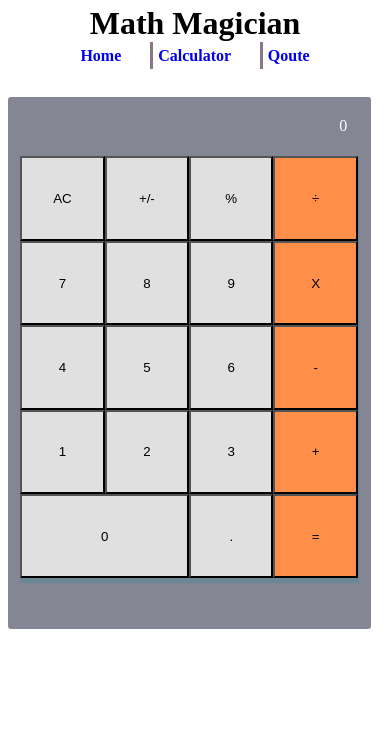
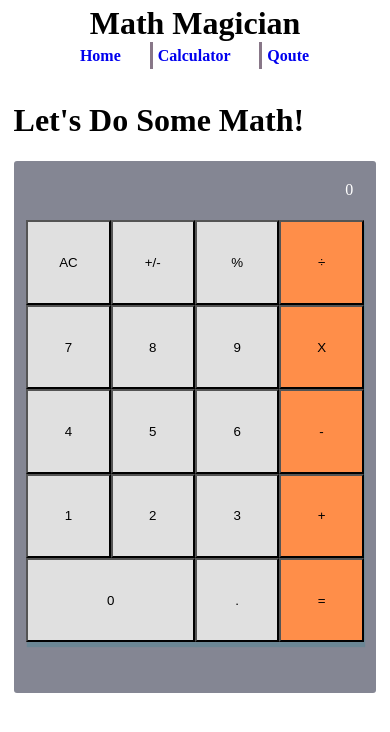
Before and after one commit to akbarsazish/Math-Magicians, a React (Create React App) app: page /calculator in a window 390 px wide. Shown: the top 732 px of the page. Built offline with nearby package versions, Linux system fonts and the light colour scheme.

Commit message:
Add style to qoutes page, calculator page

```diff
--- a/src/components/Calculator.js
+++ b/src/components/Calculator.js
@@ -47,6 +47,11 @@ const Calculator = () => {
     <>
       <Header />
       <div className="caclPage">
+        <div className="calcText">
+          <h1>
+            {'Let\'s Do Some Math! '}
+          </h1>
+        </div>
         <div className="calculator">
           <ResultArea result={data.next || data.total || '0'} />
           <CalcButtons handlButton={handleClick} />
--- a/src/components/DisplayQoutes.js
+++ b/src/components/DisplayQoutes.js
@@ -5,7 +5,6 @@ import Header from './Header';
 const DisplayQoutes = () => (
   <div>
     <Header />
-    <h1>Quotes</h1>
     <Quote />
   </div>
 );
--- a/src/components/Qoutes.js
+++ b/src/components/Qoutes.js
@@ -43,9 +43,7 @@ const Quote = () => {
   }
   return (
     <div className="quote">
-          <b> Qoute: </b> {quote.quote} <br />
-          <b> Author: </b> {quote.author}  <br />
-          <b> Category :  </b> {quote.category} <br />
+      <p className="qouteText"> {quote.quote} - {quote.author}   </p>
     </div>
   );
 };
--- a/src/index.css
+++ b/src/index.css
@@ -19,6 +19,19 @@ body {
   text-align: center;
   border-radius: 3px;
   float: right;
+}
+
+.caclPage {
+  display: grid;
+  grid-template-columns: auto auto;
+  justify-content: space-between;
+  border-radius: 8px;
+  border: 1px solid #fff;
+  padding: 10px;
+}
+
+.calcText {
+  margin-top: 22px;
 }
 
 .resultArea {
@@ -91,7 +104,15 @@ body {
   padding: 11px;
 }
 
-@media (max-width:768px) {
+.quote {
+  padding: 10%;
+}
+
+.qouteText {
+  font-size: 22px;
+}
+
+@media (max-width: 768px) {
   .header {
     display: grid;
     grid-template-columns: auto;
@@ -101,6 +122,12 @@ body {
 
   .nav {
     text-align: center !important;
-    margin-right: 0px;
+    margin-right: 1px;
+  }
+
+  .caclPage {
+    grid-template-columns: auto;
+    padding: 4px;
+    justify-content: center;
   }
 }
```
